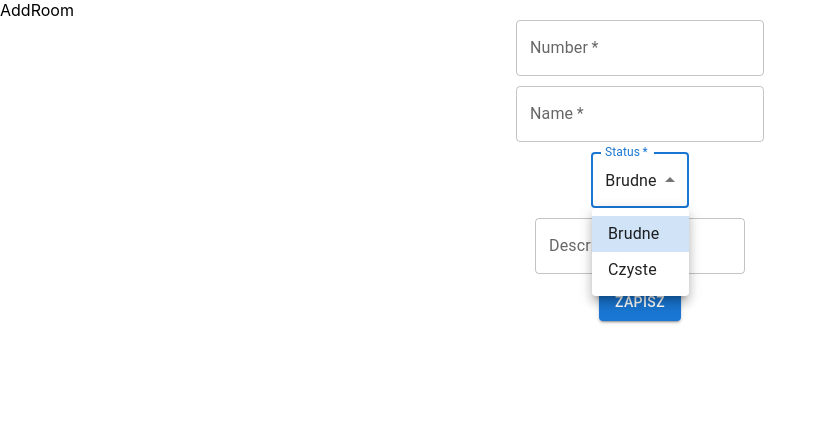
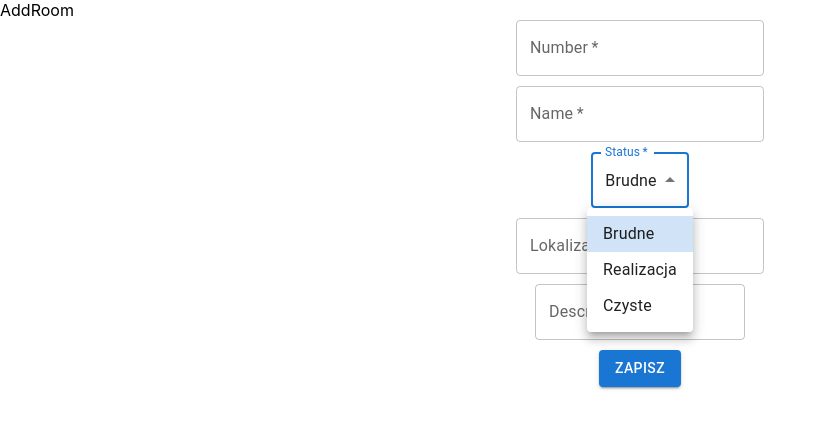
Before and after one commit to lukaszgor/cleanMyRoom, a React (Create React App) app in the folder cleanmyroom/: page /Add in a window 1280 px wide. Both pictures are taken after a click on the element "Brudne". Shown: the top 428 px of the page, without its empty margins (0-827 px from the left). Built offline with nearby package versions, Linux system fonts and the light colour scheme.

Commit message:
add location

```diff
--- a/cleanmyroom/src/components/RoomsDashboard.js
+++ b/cleanmyroom/src/components/RoomsDashboard.js
@@ -52,7 +52,7 @@ const addNewRoom=()=>{
         { field: 'number', headerName: 'Numer', type: 'number',width: 80 },
         { field: 'name', headerName: 'Nazwa', width: 130 },
         { field: 'status', headerName: 'Status', width: 80 },
-        { field: 'actionDate', headerName: 'Ostatnia akcja', width: 120 },
+        { field: 'actionDate', headerName: 'Ostatnia akcja', width: 220 },
         {
             field: "Akcje",headerName: 'Akcje', width: 400 ,
             renderCell: (cellValues) => {
--- a/cleanmyroom/src/pages/AddRoom.js
+++ b/cleanmyroom/src/pages/AddRoom.js
@@ -16,7 +16,8 @@ function AddRoom() {
     const [name, setName] = useState('');
     const [status, setStatus] = useState('brudne');
     const [description, setDescription] = useState('');
-    const [date,setDate]=useState('09.02.2023')
+    const [date,setDate]=useState('09.02.2023');
+    const [geolocation, setGeolocation] = useState('');
 
 
     const handleStatusChange = (event) => {
@@ -29,7 +30,7 @@ function AddRoom() {
 const insertRoom = async()=>{
     const{data,error} =  await supabase
     .from('rooms')
-    .insert([{number:number,name:name,status:status,name:name,description:description,actionDate:date}])
+    .insert([{number:number,name:name,status:status,name:name,description:description,actionDate:date,geoLocation:geolocation}])
     if(error){
         console.log(error)
     }if(data){
@@ -49,6 +50,7 @@ const insertRoom = async()=>{
       console.log('Name:', name);
       console.log('Status:', status);
       console.log('Description:', description);
+      console.log('Geolocation:', geolocation);
 
 
       insertRoom();
@@ -102,9 +104,19 @@ const handleCloseAlert = (event, reason) => {
             onChange={handleStatusChange}
           >
             <MenuItem value="brudne">Brudne</MenuItem>
+            <MenuItem value="realizacja">Realizacja</MenuItem>
             <MenuItem value="czyste">Czyste</MenuItem>
           </Select>
         </FormControl>
+        <TextField
+          type="geolocation"
+          label="Lokalizacja"
+          value={geolocation}
+          onChange={(e) =>
+            setGeolocation(e.target.value)}
+          required
+          style={{ marginBottom: '10px', maxWidth: '300px' }}
+        />
         <TextField
          multiline
          label="Description"
```
